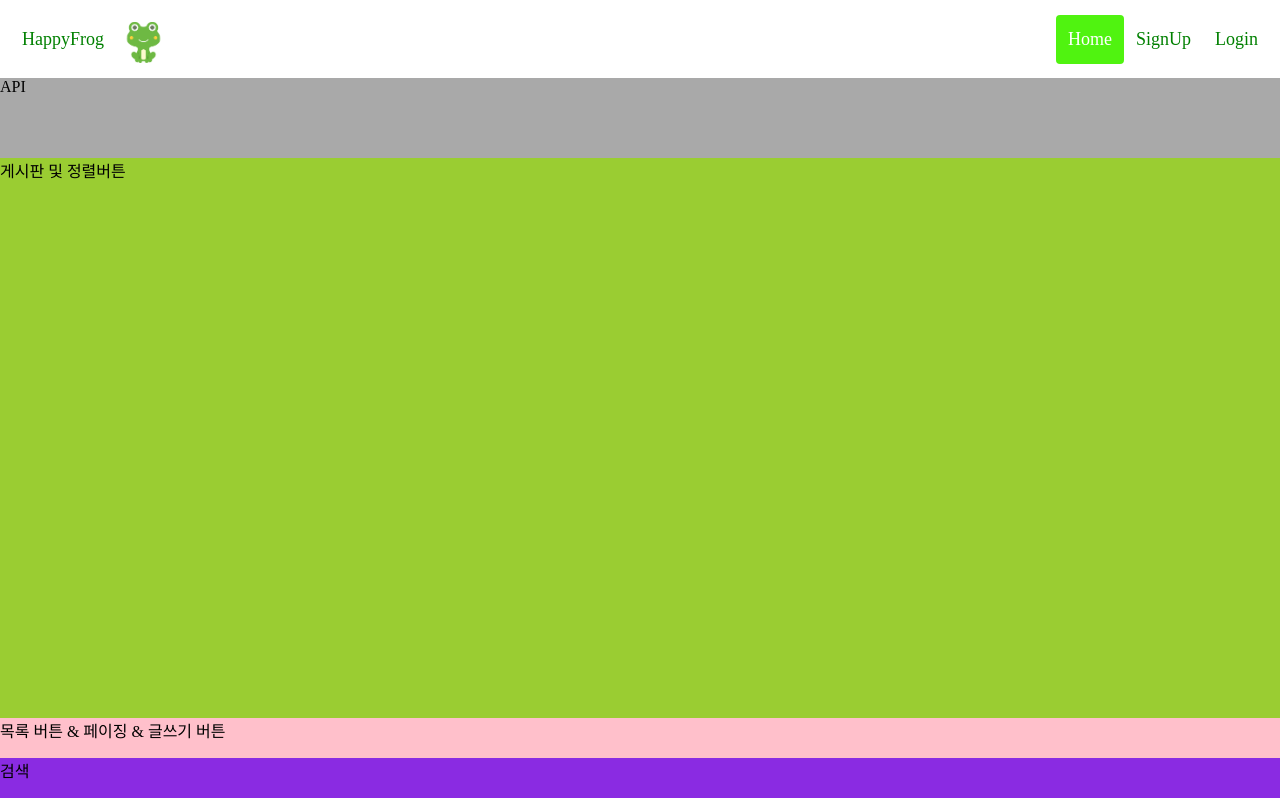
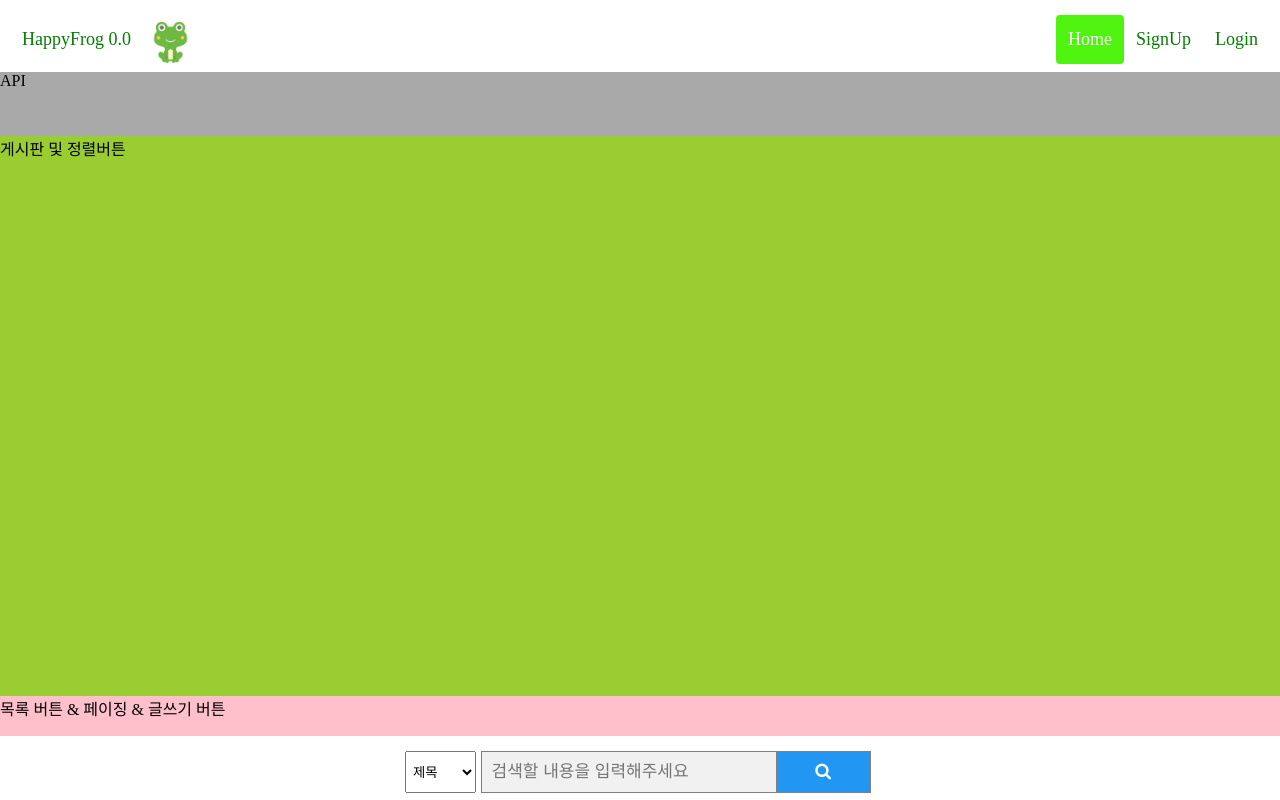
Before and after one commit to applebloom1214/happyfrogf, a plain HTML site: page index.html in a window 1280 px wide. Drawn offline with Linux system fonts and the light colour scheme.

Commit message:
search div 초안

```diff
--- a/index.html
+++ b/index.html
@@ -4,15 +4,23 @@
         <meta charset="UTF-8">
         <meta http-equiv="X-UA-Compatible" content="IE=edge">
         <meta name="viewport" content="width=device-width, initial-scale=1.0">
+        <!-- w3스쿨 이미지 링크 -->
+        <link
+            rel="stylesheet"
+            href="https://cdnjs.cloudflare.com/ajax/libs/font-awesome/4.7.0/css/font-awesome.min.css">
         <title>HappyFrog</title>
         <style>
+
+            * {
+                box-sizing: border-box;
+            }
 
             body {
                 margin: auto;
             }
 
             #header {
-                height: 6vh;
+                height: 9vh;
                 overflow: hidden;
                 background-color: white;
                 padding: 15px 10px;
@@ -20,7 +28,8 @@
             }
 
             /* 헤더의 링크 태그 스타일 설정 */
-            #header a {
+            #header a,
+            span {
                 float: left;
                 color: green;
                 text-align: center;
@@ -51,7 +60,7 @@
             }
 
             #api {
-                height: 10vh;
+                height: 8vh;
                 background-color: darkgray;
             }
             #board {
@@ -62,16 +71,63 @@
                 height: 5vh;
                 background-color: pink;
             }
+
+            /* 전체 search div 설정*/
             #search {
+                padding: 15px;
+                margin: auto;
                 height: 5vh;
-                background-color: blueviolet;
+                background-color: white;
+            }
+
+            select.search{
+                margin-right: 5px;
+                padding: 3px;
+                float: left;
+                width: 15%;
+            }
+
+            /* 검색 필드의 속성 */
+            form.search input[type=text] {
+                padding: 10px;
+                font-size: 17px;
+                border: 1px solid grey;
+                float: left;
+                width: 63%;
+                background: #f1f1f1;
+            }
+
+            /* submit button의 속성 */
+            form.search button {
+                float: left;
+                width: 20%;
+                padding: 10px;
+                background: #2196F3;
+                color: white;
+                font-size: 17px;
+                border: 1px solid grey;
+                border-left: none;
+                /* 이중 테두리 방지 */
+                cursor: pointer;
+            }
+
+            form.search button:hover {
+                background: #0b7dda;
+            }
+
+            /* Clear floats */
+            form.search::after {
+                content: "";
+                clear: both;
+                display: table;
             }
         </style>
     </head>
     <body>
         <div id="header">
             <!--로고,인포,회원가입,로그인/로그아웃-->
-            <img src="images/frog.png" width="55px" height="55px"><a>HappyFrog</a>
+            <img src="images/frog.png" width="55px" height="55px">
+            <span>HappyFrog 0.0</span>
             <div class="header-right">
                 <a class="active" href="#home">Home</a>
                 <a href="#signin">SignUp</a>
@@ -90,9 +146,20 @@
             <!--목록 버튼 & 페이징 & 글쓰기 버튼-->
             목록 버튼 & 페이징 & 글쓰기 버튼
         </div>
-        <div id="search">
+        <div id="search" style="width: 500px;">
             <!--검색-->
-            검색
+            <form class="search" action="#">
+                <select class="search" style="height:42px">
+                    <option value="title">제목</option>
+                    <option value="content">내용</option>
+                    <option value="title&content">제목+내용</option>
+                    <option value="writer">작성자</option>
+                </select>
+                <input type="text" placeholder="검색할 내용을 입력해주세요" name="search">
+                <button type="submit">
+                    <i class="fa fa-search"></i>
+                </button>
+            </form>
         </div>
     </body>
 </html>
```
